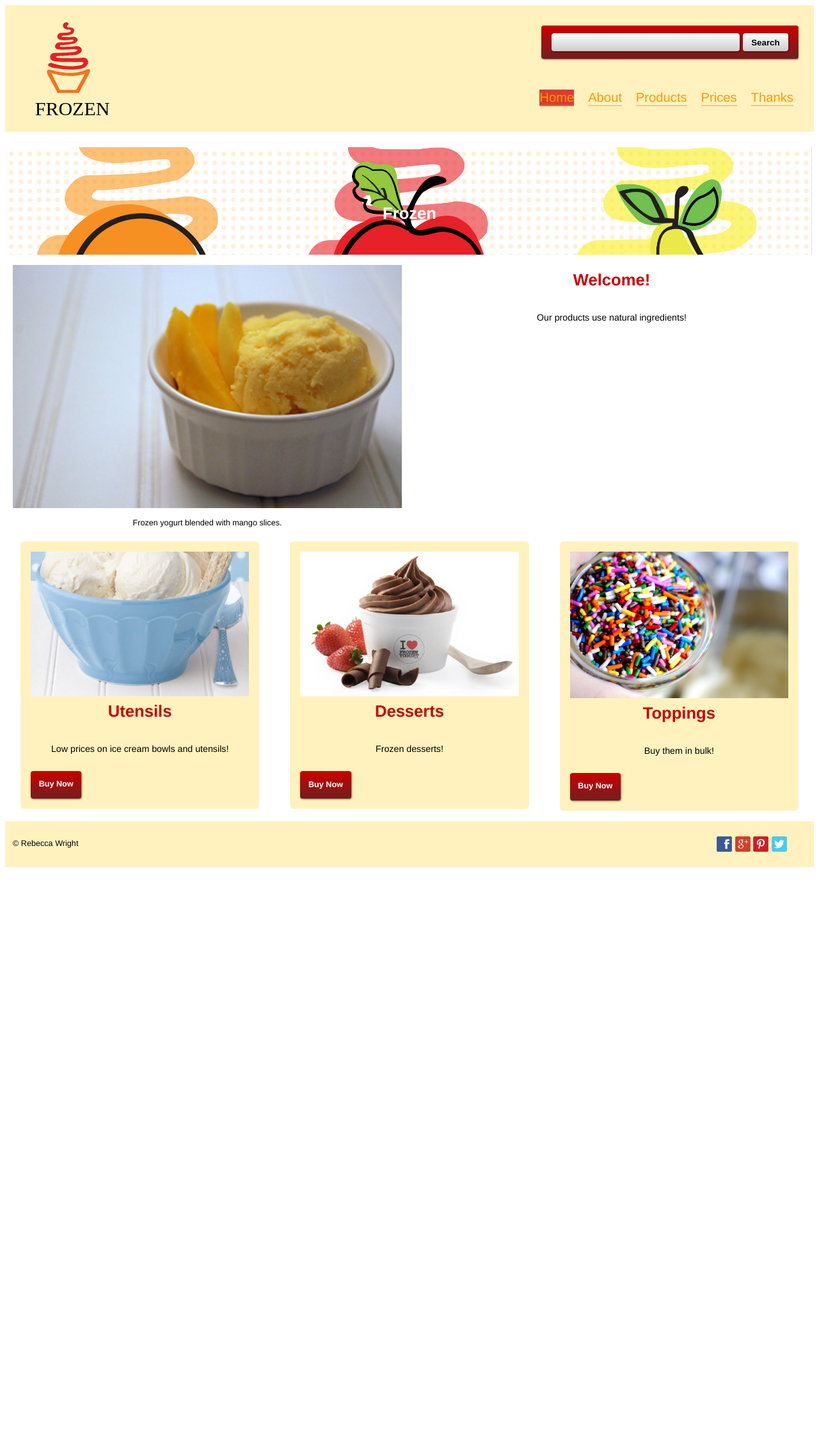
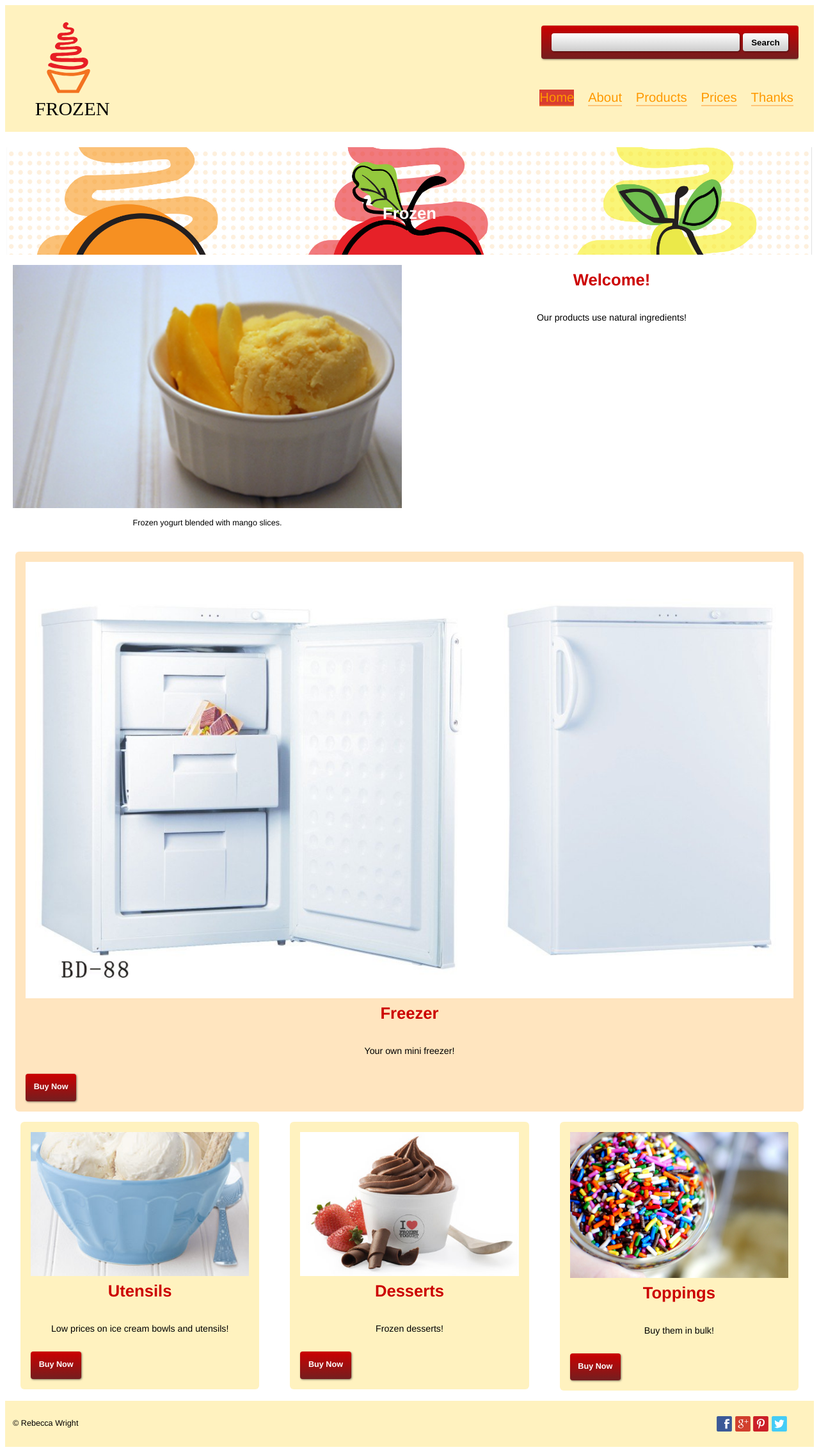
Before and after one commit to Bekka666/ecommerce-website, a Jekyll site: the page built from index.html, in a window 1280 px wide. Shown: the whole page at 64% size. Built offline with Jekyll 4.4.1, drawn with Linux system fonts in a browser that asks for light colours; Markdown is read by kramdown in place of the engine named in the settings; before the commit the page ends 1363 px from its top, so only the background shows below that.

Commit message:
Added and styled large-promo

```diff
--- a/index.html
+++ b/index.html
@@ -23,6 +23,16 @@ bannertext: Frozen
 	<section>
 		<div class="grid promo-group">
 
+			<div class="unit unit-s-1 unit-m-1 unit-l-1">
+				{% include promo-large.html title="Freezer" desc="Your own mini freezer!" image="frozen-yogurt/freezer.jpg"%}
+			</div>
+
+		</div>
+	</section>
+
+	<section>
+		<div class="grid promo-group">
+
 			<div class="gutter unit unit-s-1 unit-m-1-3 unit-l-1-3">
 				{% include promo-small.html title="Utensils" desc="Low prices on ice cream bowls and utensils!" image="frozen-yogurt/bowl.png"%}
 			</div>
--- a/styleguide/css/promos.css
+++ b/styleguide/css/promos.css
@@ -5,6 +5,7 @@
 	background-color: rgba(255,153,0,.25);
 	padding: 1rem;
 	border-radius: 6px;
+	margin: 1rem;
 }
 
 .bucket-small {
```
Also changed, not shown: styleguide/images/frozen-yogurt/freezer.jpg (added), 3 other files.
